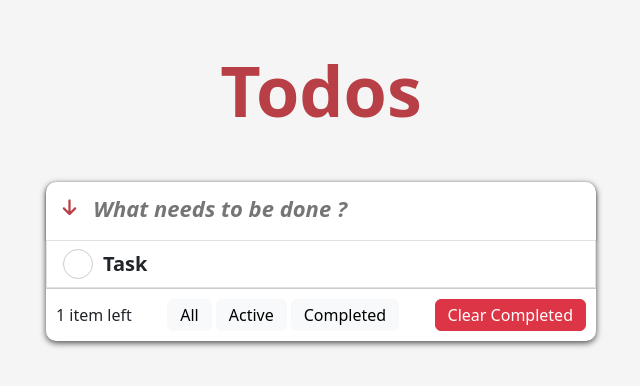
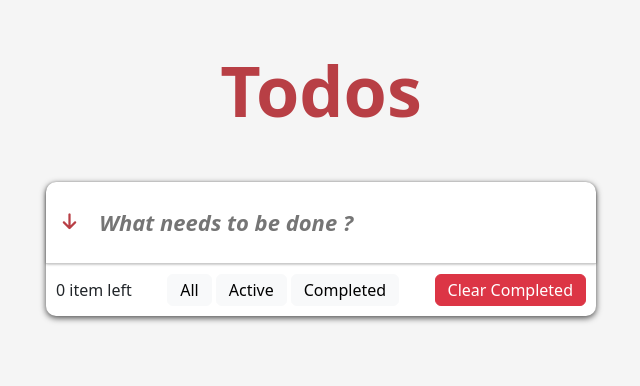
Before and after one commit to MahmoudsMohammed/Todos, an Angular app: page / in a window 1280 px wide. Shown: the top 386 px of the page, without its empty margins (319-959 px from the left). Built offline with nearby package versions, Linux system fonts and the light colour scheme.

Commit message:
add task to list

```diff
--- a/src/app/list/list.component.html
+++ b/src/app/list/list.component.html
@@ -1,15 +1,20 @@
 <div class="list">
-  <div class="p-3">
+  <form class="p-3" (ngSubmit)="onSubmit(f)" #f="ngForm">
     <i class="fa-solid fa-arrow-down"></i>
-    <input type="text" placeholder="What needs to be done ?" />
-  </div>
+    <input
+      type="text"
+      placeholder="What needs to be done ?"
+      ngModel
+      name="task"
+    />
+  </form>
   <ul class="tasks list-group">
-    <app-task />
+    <app-task *ngFor="let task of allTasks" [content]="task.text" />
   </ul>
   <footer
     class="d-flex justify-content-between flex-wrap gap-2 align-items-center"
   >
-    <span>1 item left</span>
+    <span>{{ tasksNumber }} item left</span>
     <div class="states">
       <button class="btn btn-light me-1">All</button>
       <button class="btn btn-light me-1">Active</button>
--- a/src/app/list/list.component.scss
+++ b/src/app/list/list.component.scss
@@ -7,7 +7,7 @@
     border-radius: 10px;
     box-shadow: 0 2px 6px rgba($color: #000000, $alpha: 0.7);
   }
-  > div {
+  form {
     border-radius: 10px 10px 0px 0px;
     box-shadow: 0 1px 3px rgba($color: #000000, $alpha: 0.4);
     &:focus-within {
@@ -37,6 +37,8 @@
       border: none;
       margin-left: 15px;
       font-weight: 600;
+      padding: 8px;
+      font-size: 22px;
       &:focus {
         outline: none;
       }
--- a/src/app/list/list.component.ts
+++ b/src/app/list/list.component.ts
@@ -1,10 +1,31 @@
-import { Component } from '@angular/core';
+import { Component, OnInit } from '@angular/core';
+import { NgForm } from '@angular/forms';
+import { listServices } from './list.service';
+import { task } from './task.interface';
 
 @Component({
   selector: 'app-list',
   templateUrl: './list.component.html',
-  styleUrl: './list.component.scss'
+  styleUrl: './list.component.scss',
 })
-export class ListComponent {
-
+export class ListComponent implements OnInit {
+  constructor(private listServ: listServices) {}
+  id: number = 0;
+  tasksNumber;
+  allTasks: task[];
+  ngOnInit(): void {
+    this.tasksNumber = this.listServ.allTasks.length;
+    this.allTasks = this.listServ.allTasks;
+  }
+  onSubmit(f: NgForm) {
+    this.listServ.AddTask = {
+      id: this.id,
+      text: f.value.task,
+      isCompleted: false,
+    };
+    this.id += 1;
+    this.tasksNumber = this.listServ.allTasks.length;
+    this.allTasks = this.listServ.allTasks;
+    console.log(this.tasksNumber);
+  }
 }
--- a/src/app/list/list.module.ts
+++ b/src/app/list/list.module.ts
@@ -3,10 +3,11 @@ import { ListComponent } from './list.component';
 import { TaskComponent } from './task/task.component';
 import { checkDirective } from './task/directives/checked.directive';
 import { CommonModule } from '@angular/common';
+import { FormsModule } from '@angular/forms';
 
 @NgModule({
   declarations: [ListComponent, TaskComponent, checkDirective],
   exports: [ListComponent],
-  imports: [CommonModule],
+  imports: [CommonModule, FormsModule],
 })
 export class listModule {}
--- a/src/app/list/list.service.ts
+++ b/src/app/list/list.service.ts
@@ -1,8 +1,13 @@
-import { Injectable, signal } from "@angular/core";
-import { task } from "./task.interface";
+import { Injectable, signal } from '@angular/core';
+import { task } from './task.interface';
 
-@Injectable({providedIn:'root'})
-export class listServices{
-  tasks = signal<task[]>([]);
-
+@Injectable({ providedIn: 'root' })
+export class listServices {
+  private tasks = signal<task[]>([]);
+  get allTasks() {
+    return this.tasks();
+  }
+  set AddTask(t: task) {
+    this.tasks.update(() => [...this.tasks(), t]);
+  }
 }
--- a/src/app/list/task.interface.ts
+++ b/src/app/list/task.interface.ts
@@ -1,5 +1,5 @@
 export interface task {
   id: number;
-  test: number;
+  text: string;
   isCompleted: boolean;
 }
--- a/src/app/list/task/task.component.html
+++ b/src/app/list/task/task.component.html
@@ -1,4 +1,4 @@
 <li class="list-group-item" *ngIf="!remove">
-  <span check><i class="fa-solid fa-check"></i></span> <span>Task</span
+  <span check><i class="fa-solid fa-check"></i></span> <span>{{ content }}</span
   ><span (click)="onRemove()">X</span>
 </li>
--- a/src/app/list/task/task.component.scss
+++ b/src/app/list/task/task.component.scss
@@ -5,6 +5,7 @@ li {
     gap: 10px;
     font-weight: 600;
     font-size: 20px;
+    padding: 20px;
   }
   &:hover span:last-of-type {
     display: block;
@@ -30,7 +31,7 @@ li {
     }
     i {
       display: none;
-      text-decoration:none !important;
+      text-decoration: none !important;
     }
   }
 }
--- a/src/app/list/task/task.component.ts
+++ b/src/app/list/task/task.component.ts
@@ -1,4 +1,4 @@
-import { Component } from '@angular/core';
+import { Component, Input } from '@angular/core';
 
 @Component({
   selector: 'app-task',
@@ -6,6 +6,7 @@ import { Component } from '@angular/core';
   styleUrl: './task.component.scss',
 })
 export class TaskComponent {
+  @Input({ required: true }) content: string;
   remove = false;
   onRemove() {
     this.remove = true;
```
